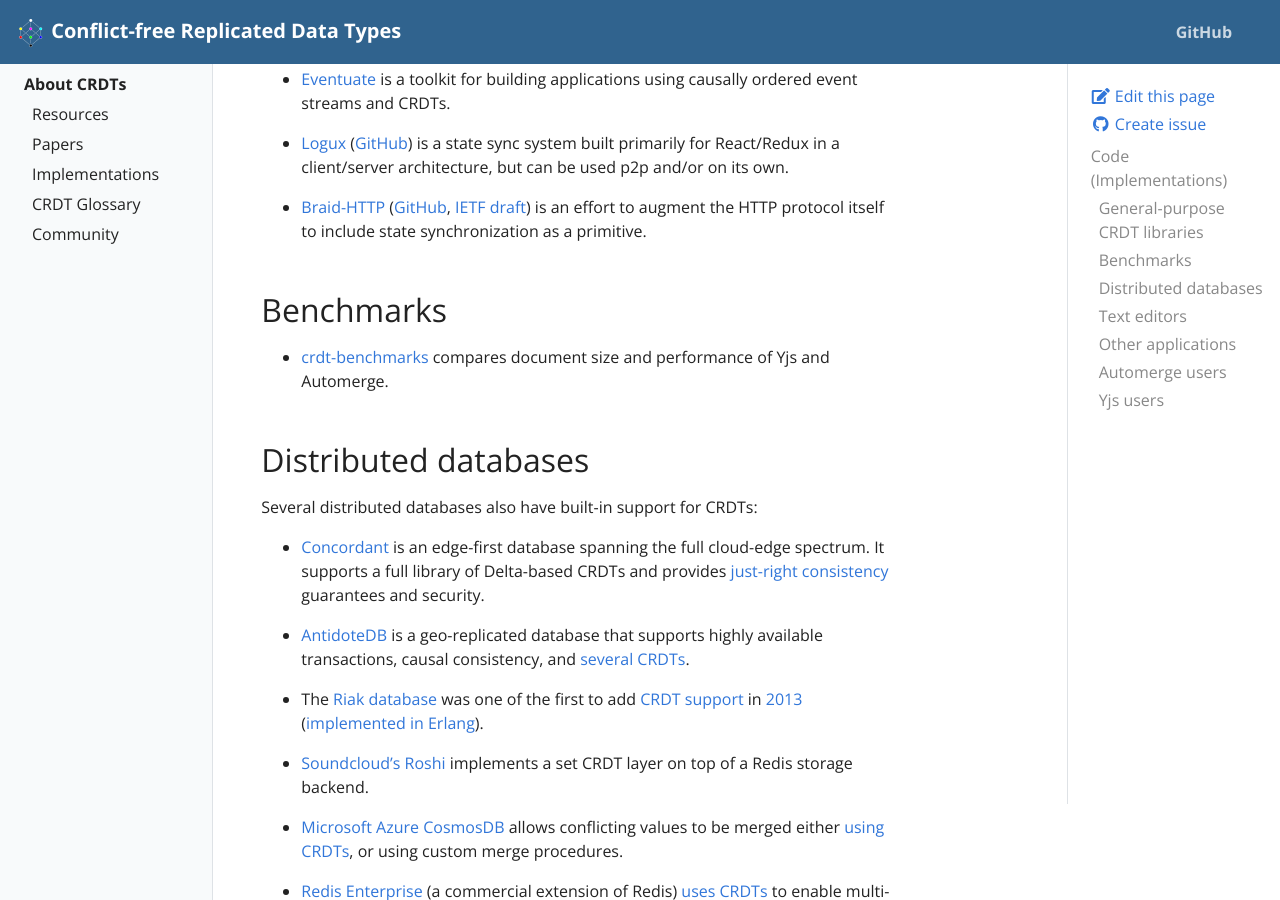
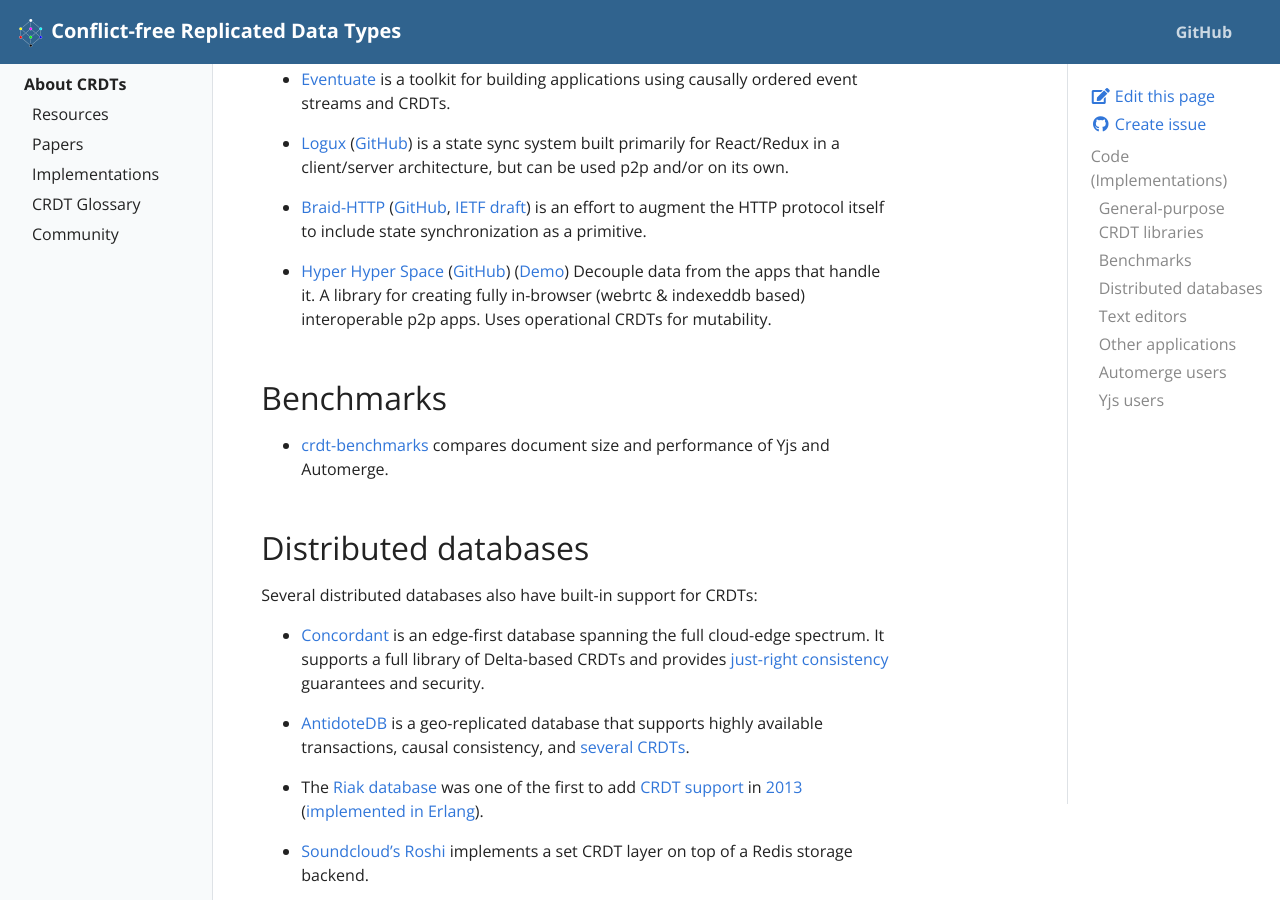
Before and after one commit to ept/crdt-website, a Jekyll site: the page built from pages/implementations.md, in a window 1280 px wide and 900 px high, scrolled down 1007 px. Built offline with Jekyll 4.4.1, drawn with Linux system fonts in a browser that asks for light colours.

Commit message:
Add a reference to the Hyper Hyper Space project.
Thanks! :)

```diff
--- a/pages/implementations.md
+++ b/pages/implementations.md
@@ -70,6 +70,8 @@ collaborative applications and replicated storage systems:
 * [Braid-HTTP](https://braid.news/) ([GitHub](https://github.com/braid-work/toomim-braidjs/),
   [IETF draft](https://datatracker.ietf.org/doc/html/draft-toomim-httpbis-braid-http))
   is an effort to augment the HTTP protocol itself to include state synchronization as a primitive.
+
+* [Hyper Hyper Space](https://www.hyperhyperspace.org/) ([GitHub](https://github.com/hyperhyperspace/hyperhyperspace-core/)) ([Demo](https://hyperhyper.space)) Decouple data from the apps that handle it. A library for creating fully in-browser (webrtc & indexeddb based) interoperable p2p apps. Uses operational CRDTs for mutability.
 
 ## Benchmarks
 
```
